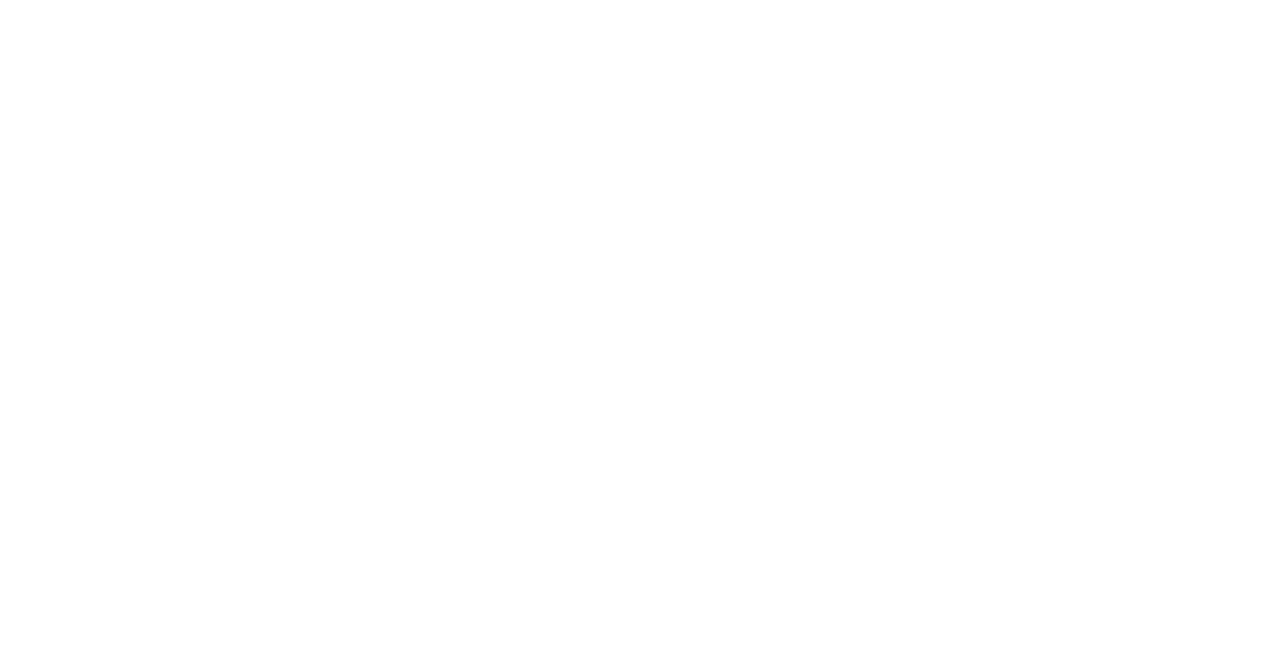
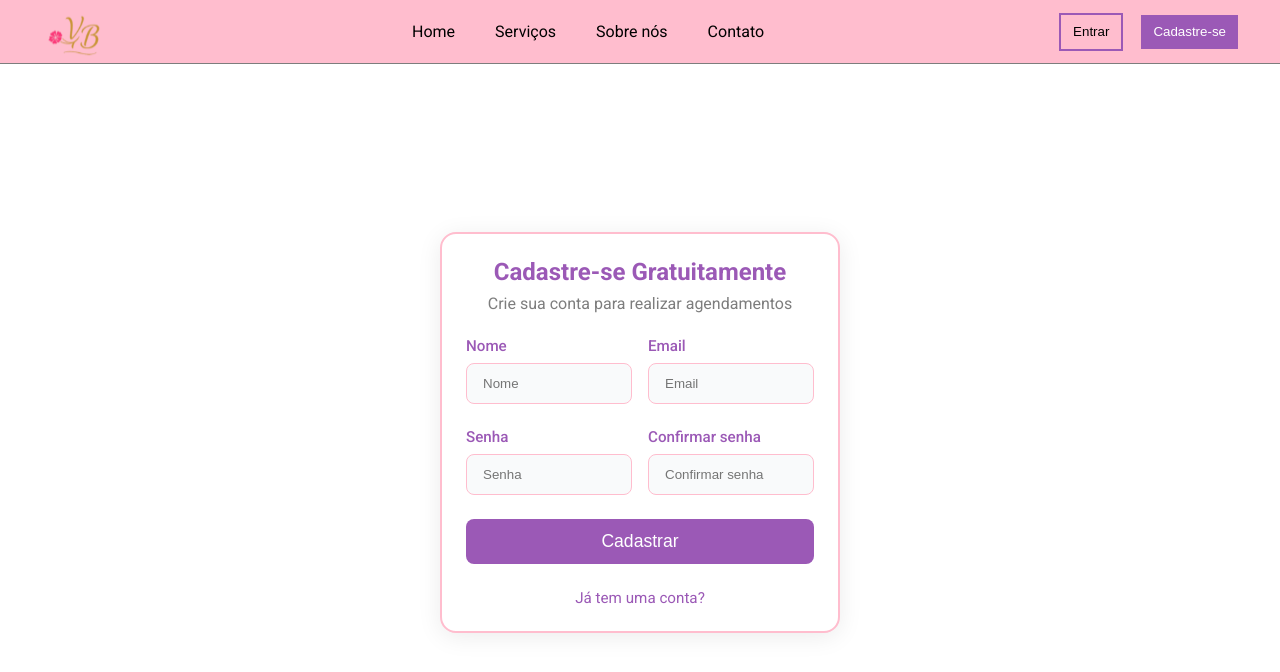
Before and after one commit to Grupo-4-2CCOA/frontend, a React (Vite) app: page /cadastro in a window 1280 px wide. Before the commit this address had no page. Shown: the top 672 px of the page. Built offline with nearby package versions, Linux system fonts and the light colour scheme.

Commit message:
Tela cadastro iniciada

```diff
--- a/package.json
+++ b/package.json
@@ -14,6 +14,7 @@
     "react-dom": "^19.1.0",
     "react-icons": "^5.5.0",
     "react-router": "^7.6.1",
+    "react-router-dom": "^7.8.0",
     "swiper": "^11.2.8"
   },
   "devDependencies": {
--- a/src/common/components/Navbar.jsx
+++ b/src/common/components/Navbar.jsx
@@ -2,7 +2,7 @@ import { BotaoPrincipal } from "./BotaoPrincipal";
 import BotaoSecundario from "./BotaoSecundario";
 import logo from "../../assets/logo-vb.svg"
 import style from "../styles/navbar.module.css"
-import { Link } from "react-router";
+import { Link } from "react-router-dom";
 
 export default function Navbar() {
 	return (
--- /dev/null
+++ b/src/common/components/cadastro.jsx
@@ -0,0 +1,167 @@
+import React, { useState } from 'react';
+import styles from '../styles/cadastro.module.css';
+import popupStyles from '../styles/popup.module.css';
+
+export function getCadastroComponent() {
+  return function Cadastro() {
+    const [formData, setFormData] = useState({
+      nome: '',
+      email: '',
+      senha: '',
+      confirmarSenha: ''
+    });
+
+    const [popup, setPopup] = useState({ message: '', type: '', show: false });
+
+    const showPopup = (message, type) => {
+      setPopup({ message, type, show: true });
+    };
+
+    const hidePopup = () => {
+      setPopup({ message: '', type: '', show: false });
+
+      if (popup.type === 'success') {
+        setFormData({
+          nome: '',
+          email: '',
+          senha: '',
+          confirmarSenha: ''
+        });
+      }
+    };
+
+    const handleChange = (e) => {
+      setFormData({
+        ...formData,
+        [e.target.name]: e.target.value
+      });
+    };
+
+    const handleSubmit = (e) => {
+      e.preventDefault();
+
+      if (!formData.nome.trim()) {
+        showPopup('Campo nome é obrigatório', 'error');
+        return;
+      }
+
+      if (!formData.email.trim()) {
+        showPopup('Campo email é obrigatório', 'error');
+        return;
+      }
+
+      if (!formData.senha) {
+        showPopup('Campo senha é obrigatório', 'error');
+        return;
+      }
+
+      if (!formData.confirmarSenha) {
+        showPopup('Campo confirmar senha é obrigatório', 'error');
+        return;
+      }
+
+      if (formData.senha !== formData.confirmarSenha) {
+        showPopup('As senhas não coincidem!', 'error');
+        return;
+      }
+
+      showPopup('Cadastro realizado com sucesso!', 'success');
+    };
+
+    return (
+      <main className={styles.main}>
+        {popup.show && (
+          <div className={`${popupStyles.popupOverlay}`}>
+            <div className={`${popupStyles.popup} ${popupStyles[popup.type]}`}>
+              <p className={popupStyles.message}>{popup.message}</p>
+              <button
+                onClick={hidePopup}
+                className={popupStyles.button}
+              >
+                OK
+              </button>
+            </div>
+          </div>
+        )}
+
+        <div className={styles.card}>
+          <div className={styles.header}>
+            <h1 className={styles.title}>
+              Cadastre-se Gratuitamente
+            </h1>
+            <p className={styles.subtitle}>
+              Crie sua conta para realizar agendamentos
+            </p>
+          </div>
+
+          <form onSubmit={handleSubmit} className={styles.form}>
+            <div className={styles.inputRow}>
+              <div className={styles.inputGroup}>
+                <label className={styles.label}>Nome</label>
+                <input
+                  type="text"
+                  name="nome"
+                  value={formData.nome}
+                  onChange={handleChange}
+                  placeholder="Nome"
+                  className={styles.input}
+                />
+              </div>
+              <div className={styles.inputGroup}>
+                <label className={styles.label}>Email</label>
+                <input
+                  type="email"
+                  name="email"
+                  value={formData.email}
+                  onChange={handleChange}
+                  placeholder="Email"
+                  className={styles.input}
+                />
+              </div>
+            </div>
+
+            <div className={styles.inputRow}>
+              <div className={styles.inputGroup}>
+                <label className={styles.label}>Senha</label>
+                <input
+                  type="password"
+                  name="senha"
+                  value={formData.senha}
+                  onChange={handleChange}
+                  placeholder="Senha"
+                  className={styles.input}
+                />
+              </div>
+              <div className={styles.inputGroup}>
+                <label className={styles.label}>Confirmar senha</label>
+                <input
+                  type="password"
+                  name="confirmarSenha"
+                  value={formData.confirmarSenha}
+                  onChange={handleChange}
+                  placeholder="Confirmar senha"
+                  className={styles.input}
+                />
+              </div>
+            </div>
+
+            {/* Submit Button */}
+            <button
+              type="submit"
+              className={styles.button}
+            >
+              Cadastrar
+            </button>
+          </form>
+
+          {/* Login Link */}
+          <div className={styles.loginLink}>
+            <a href="#" className={styles.loginAnchor}>
+              Já tem uma conta?
+            </a>
+          </div>
+        </div>
+      </main>
+    );
+  };
+}
--- a/src/common/styles/botao.module.css
+++ b/src/common/styles/botao.module.css
@@ -1,9 +1,9 @@
 .botaoPrincipal {
 	border: 2px solid var(--ROSA);
 	background: var(--ROXO);
-	padding: 12px 16px;
+	padding: 8px 12px;
 	color: var(--BRANCO);
-    height: 48px;
+    height: 38px;
     display: flex;
     align-items: center;
     justify-content: center;
@@ -12,9 +12,9 @@
 
 .botaoSecundario {
     border: 2px solid var(--ROXO);
-    padding: 12px 16px;
+    padding: 8px 12px;
     background-color: transparent;
-    height: 48px;
+    height: 38px;
     display: flex;
     align-items: center;
     justify-content: center;
--- /dev/null
+++ b/src/common/styles/cadastro.module.css
@@ -0,0 +1,108 @@
+.main {
+  display: flex;
+  align-items: center;
+  justify-content: center;
+  background: linear-gradient(135deg, var(--BRANCO) 0%, var(--BRANCO) 100%);
+  padding: 2rem 1rem; /* Reduzido o padding vertical */
+  min-height: calc(100vh - 64px); /* Subtraindo a altura da navbar */
+}
+
+.card {
+  background: var(--BRANCO);
+  border-radius: 1rem;
+  box-shadow: 0 4px 24px rgba(0,0,0,0.08);
+  border: 2px solid var(--ROSA);
+  padding: 1.5rem; /* Reduzido o padding do card */
+  width: 100%;
+  max-width: 400px;
+}
+
+.header {
+  text-align: center;
+  margin-bottom: 1.5rem; /* Reduzido a margem */
+}
+
+.title {
+  font-size: 1.5rem;
+  font-weight: bold;
+  color: var(--ROXO);
+  margin-bottom: 0.5rem;
+}
+
+.subtitle {
+  color: var(--CINZA);
+}
+
+.inputRow {
+  display: flex;
+  gap: 1rem;
+  width: 100%;
+}
+
+.inputGroup {
+  flex: 1;
+  min-width: 0;
+}
+
+.form {
+  display: flex;
+  flex-direction: column;
+  gap: 1.5rem; /* Reduzido o gap */
+}
+
+.label {
+  display: block;
+  font-size: 0.95rem;
+  font-weight: 500;
+  color: var(--ROXO);
+  margin-bottom: 0.5rem;
+}
+
+.input {
+  width: 100%;
+  padding: 0.75rem 1rem;
+  border: 1px solid var(--ROSA);
+  border-radius: 0.5rem;
+  background: #f9fafb;
+  outline: none;
+  transition: border 0.2s, box-shadow 0.2s;
+}
+
+.input:focus {
+  border-color: var(--ROXO);
+  box-shadow: 0 0 0 2px var(--ROSA);
+}
+
+.button {
+  width: 100%;
+  background: var(--ROXO);
+  color: var(--BRANCO);
+  padding: 0.75rem 1rem;
+  border: none;
+  border-radius: 0.5rem;
+  font-size: 1.1rem;
+  font-weight: 500;
+  cursor: pointer;
+  transition: background 0.2s;
+}
+
+.button:hover {
+  background: var(--ROSA);
+  color: var(--PRETO);
+}
+
+.loginLink {
+  text-align: center;
+  margin-top: 1.5rem;
+}
+
+.loginAnchor {
+  color: var(--ROXO);
+  font-size: 0.95rem;
+  text-decoration: none;
+  transition: color 0.2s;
+}
+
+.loginAnchor:hover {
+  color: var(--ROSA);
+}
--- a/src/common/styles/navbar.module.css
+++ b/src/common/styles/navbar.module.css
@@ -1,12 +1,13 @@
 .navbar{
 	background-color: var(--ROSA);
-	padding: 0 80px;
+	padding: 0 40px;           /* Reduzido o padding lateral */
 	border-bottom: 1px solid var(--CINZA);
 
     display: flex;
     align-items: center;
     justify-content: space-between;
     gap: 24px;
+    height: 64px;
 }
 
 .navbar a {
@@ -19,8 +20,8 @@
 }
 
 .navbarLogo {
-	padding-top: 20px;
-    height: 100px;
+	padding-top: 25px;
+    height: 88px;
 }
 
 .navbarLinks ul {
--- /dev/null
+++ b/src/common/styles/popup.module.css
@@ -0,0 +1,57 @@
+.popupOverlay {
+  position: fixed;
+  top: 0;
+  left: 0;
+  right: 0;
+  bottom: 0;
+  background: rgba(0, 0, 0, 0.5);
+  display: flex;
+  align-items: center;
+  justify-content: center;
+  z-index: 1000;
+}
+
+.popup {
+  background: var(--BRANCO);
+  padding: 1.5rem;
+  border-radius: 8px;
+  text-align: center;
+  min-width: 300px;
+  max-width: 90%;
+  display: flex;
+  flex-direction: column;
+  gap: 1rem;
+  animation: fadeIn 0.3s ease-in-out;
+  z-index: 1000;
+  box-shadow: 0 4px 12px rgba(0, 0, 0, 0.1);
+}
+
+.error {
+  border: 2px solid var(--ROSA);
+}
+
+.success {
+  border: 2px solid var(--ROXO);
+}
+
+.message {
+  color: var(--PRETO);
+  font-size: 1rem;
+  margin: 0;
+}
+
+.button {
+  background: var(--ROXO);
+  color: var(--BRANCO);
+  border: none;
+  padding: 0.5rem 2rem;
+  border-radius: 4px;
+  font-size: 1rem;
+  cursor: pointer;
+  margin: 0 auto;
+  transition: background 0.2s;
+}
+
+.button:hover {
+  background: var(--ROSA);
+}
--- /dev/null
+++ b/src/pages/cadastro.jsx
@@ -0,0 +1,15 @@
+import React from "react";
+import Navbar from "../common/components/Navbar";
+import Footer from "../common/components/Footer";
+import { getCadastroComponent } from "../common/components/cadastro";
+
+const Cadastro = getCadastroComponent();
+
+export default function CadastroPage() {
+  return (
+    <>
+      <Navbar />
+      <Cadastro />
+    </>
+      );
+}
--- a/src/routes/Route.jsx
+++ b/src/routes/Route.jsx
@@ -1,10 +1,12 @@
 import { Routes, Route  } from "react-router";
-import LandingPage from "../pages/LandingPage"
+import LandingPage from "../pages/LandingPage";
+import CadastroPage from "../pages/cadastro";
 
 export default function AppRoutes(){
 	return(
 		<Routes>
 			<Route path="/" element={<LandingPage/>}></Route>
+			<Route path="/cadastro" element={<CadastroPage/>}></Route>
 		</Routes>
 	)
 }
```
Also changed, not shown: 1 other file (tests, documents, lock files or other folders).
